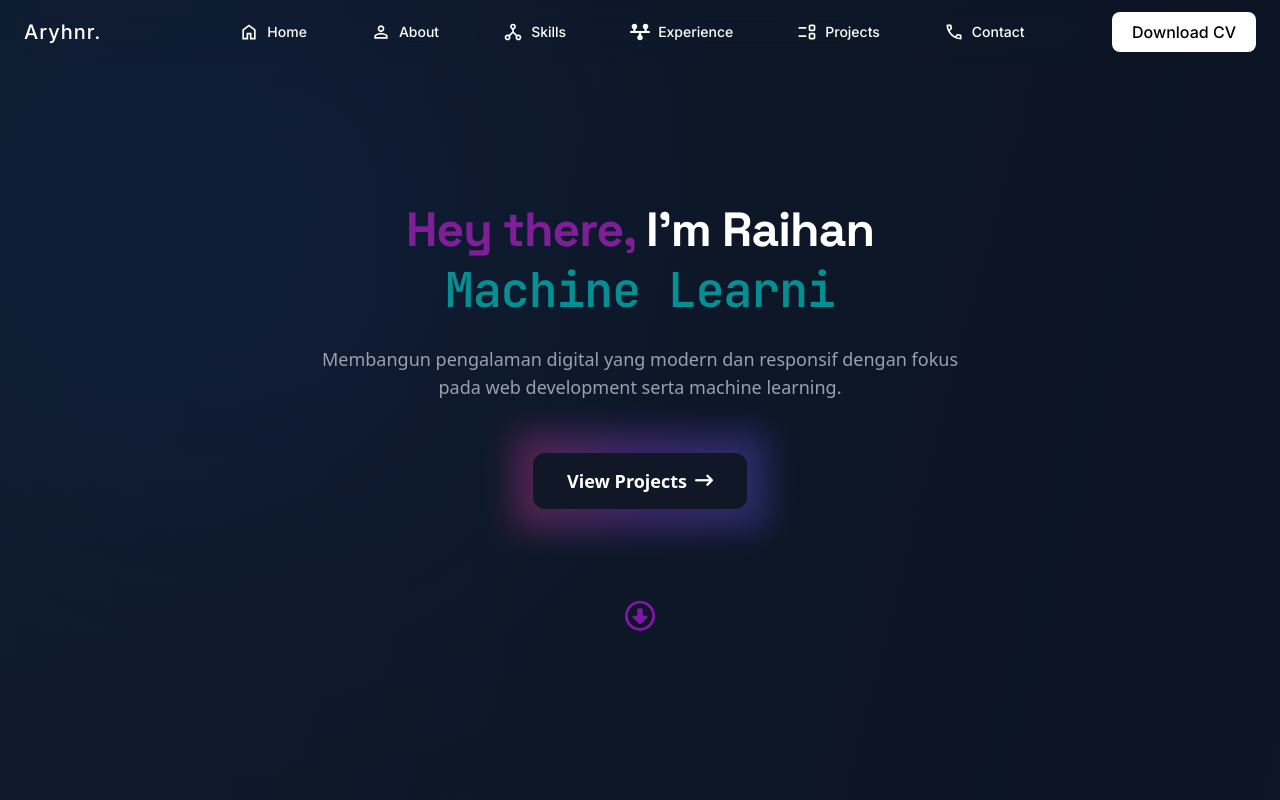
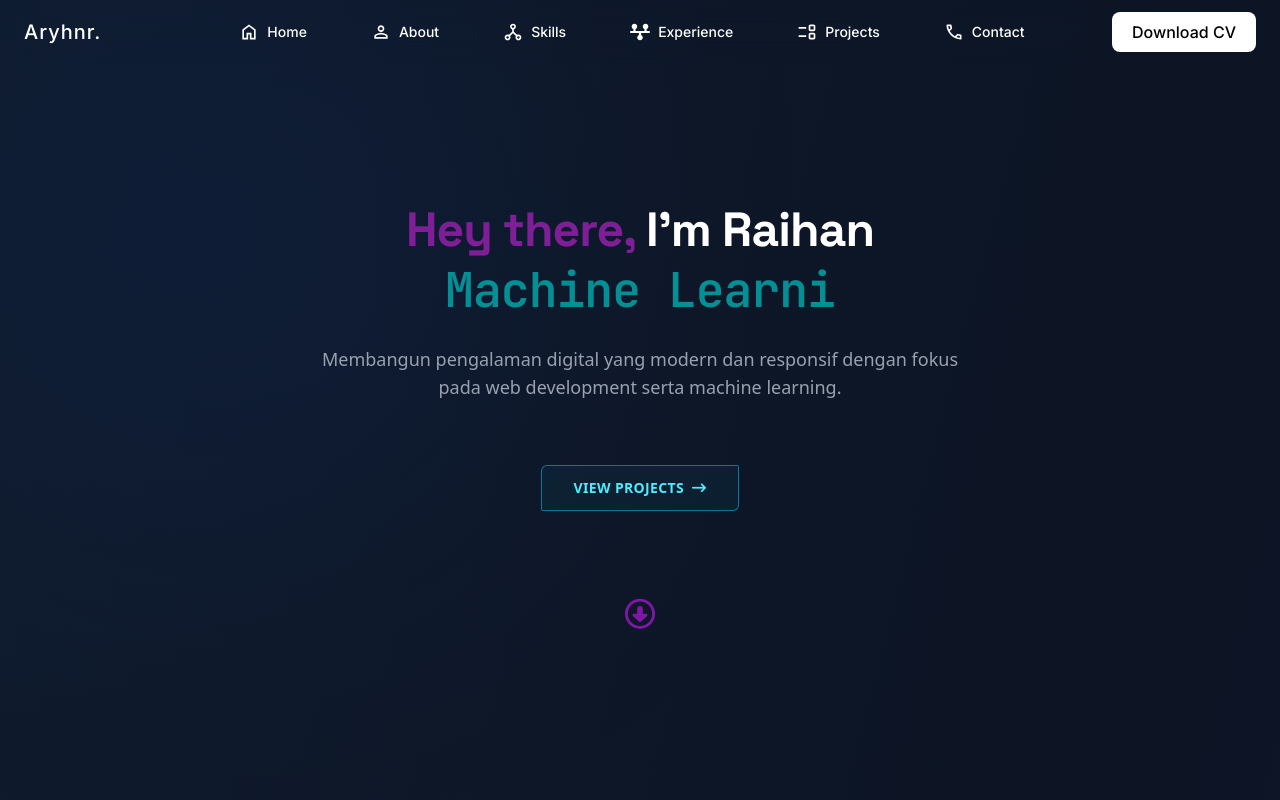
Before and after one commit to Aryhnr/PortofolioNew, a website: page src/index.html in a window 1280 px wide. Shown: the top 800 px of the page. Drawn offline with nearby package versions, Linux system fonts and the light colour scheme.

Commit message:
memperbaiki tombol

```diff
--- a/src/index.html
+++ b/src/index.html
@@ -214,21 +214,26 @@
             </p>
 
             <!-- BUTTON -->
-            <div class="home-btn-container flex justify-center gap-4 mt-5 py-7">
-                <div class="relative">
-                    <div class="absolute -inset-5">
-                        <div
-                            class="w-full h-full max-w-sm mx-auto lg:mx-0 opacity-30 blur-lg bg-linear-to-r from-pink-500 via-purple-500 to-indigo-500">
-                        </div>
-                    </div>
-                    <a href="#projects"
-                        class="relative z-10 inline-flex items-center justify-center w-full px-8 py-3 text-lg font-bold
-                        text-white transition-all duration-200 bg-gray-900 border-2 border-transparent sm:w-auto
-                        rounded-xl font-pj hover:bg-gray-600 focus:outline-none">
-                        View Projects <i class="fa-solid fa-arrow-right-long ml-2"></i>
-                    </a>
-                </div>
-            </div>
+            <!-- BUTTON -->
+            <a href="#projects"
+            style="border-radius: 6px 2px 6px 2px;"
+            class="inline-flex items-center gap-2 px-8 py-3 mt-10
+                    text-sm font-semibold tracking-wide uppercase
+                    text-cyan-300
+                    border border-cyan-400/50
+                    bg-cyan-400/5
+                    transition-all duration-200
+                    hover:bg-cyan-400/15
+                    hover:text-white
+                    hover:shadow-[0_0_16px_rgba(34,211,238,0.4)]">
+            View Projects
+            <i class="fa-solid fa-arrow-right-long"></i>
+            </a>
+
+
+
+
+
 
             <!-- SCROLL ICON -->
             <div class="home-scroll mt-16 flex justify-center">
@@ -311,7 +316,7 @@
 
 
             <!-- RIGHT TEXT -->
-            <div class="about-text space-y-6 animate-fade-in">
+            <div class="about-text space-y-6">
                 <div class="relative bg-white/5 backdrop-blur-xl
                             border border-cyan-400/20
                             rounded-2xl p-6 md:p-8
--- a/src/script.js
+++ b/src/script.js
@@ -315,7 +315,7 @@ document.addEventListener("DOMContentLoaded", () => {
 
     // Text kanan
     tl.from(".about-text", {
-        x: 40,
+        y: 40,
         opacity: 0,
         duration: 1,
         ease: "power3.out"
```
